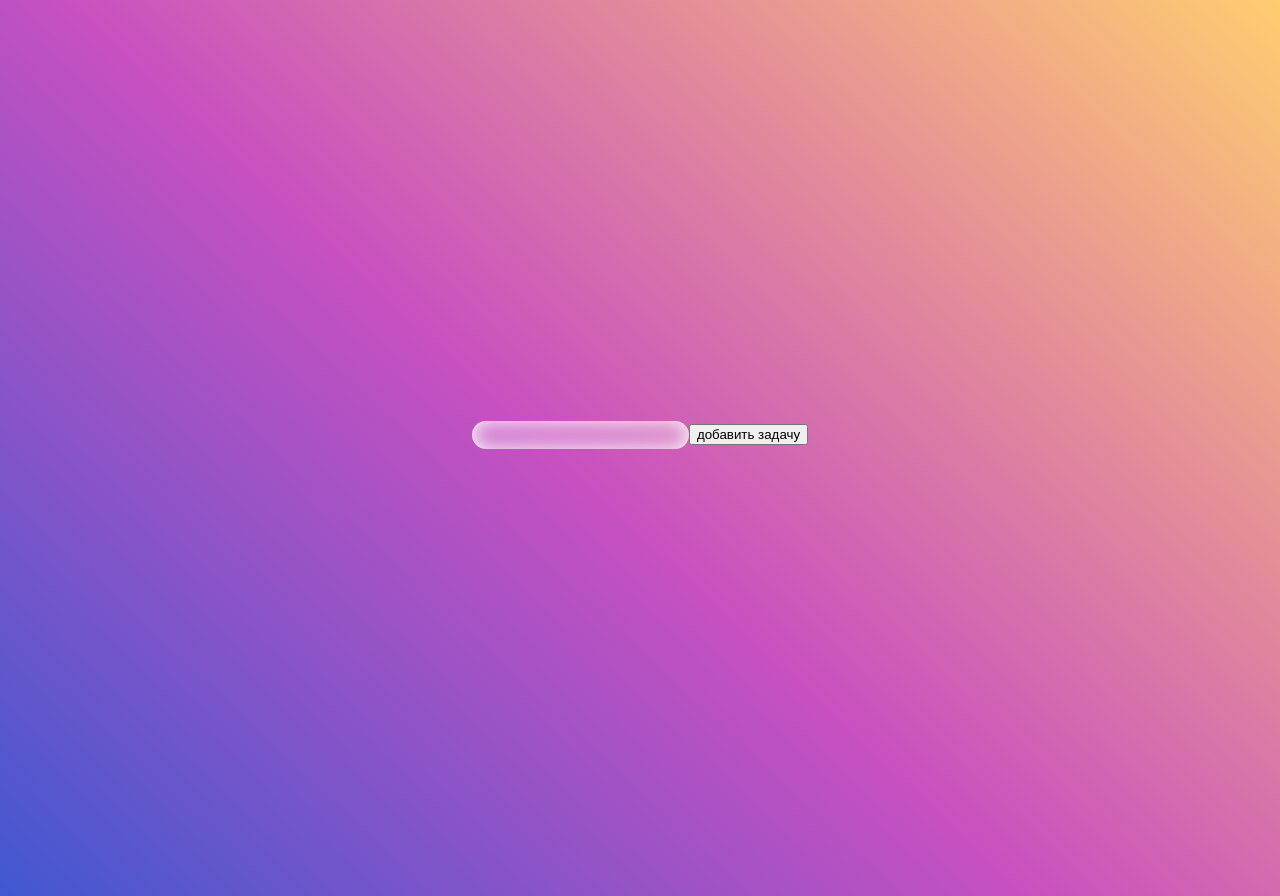
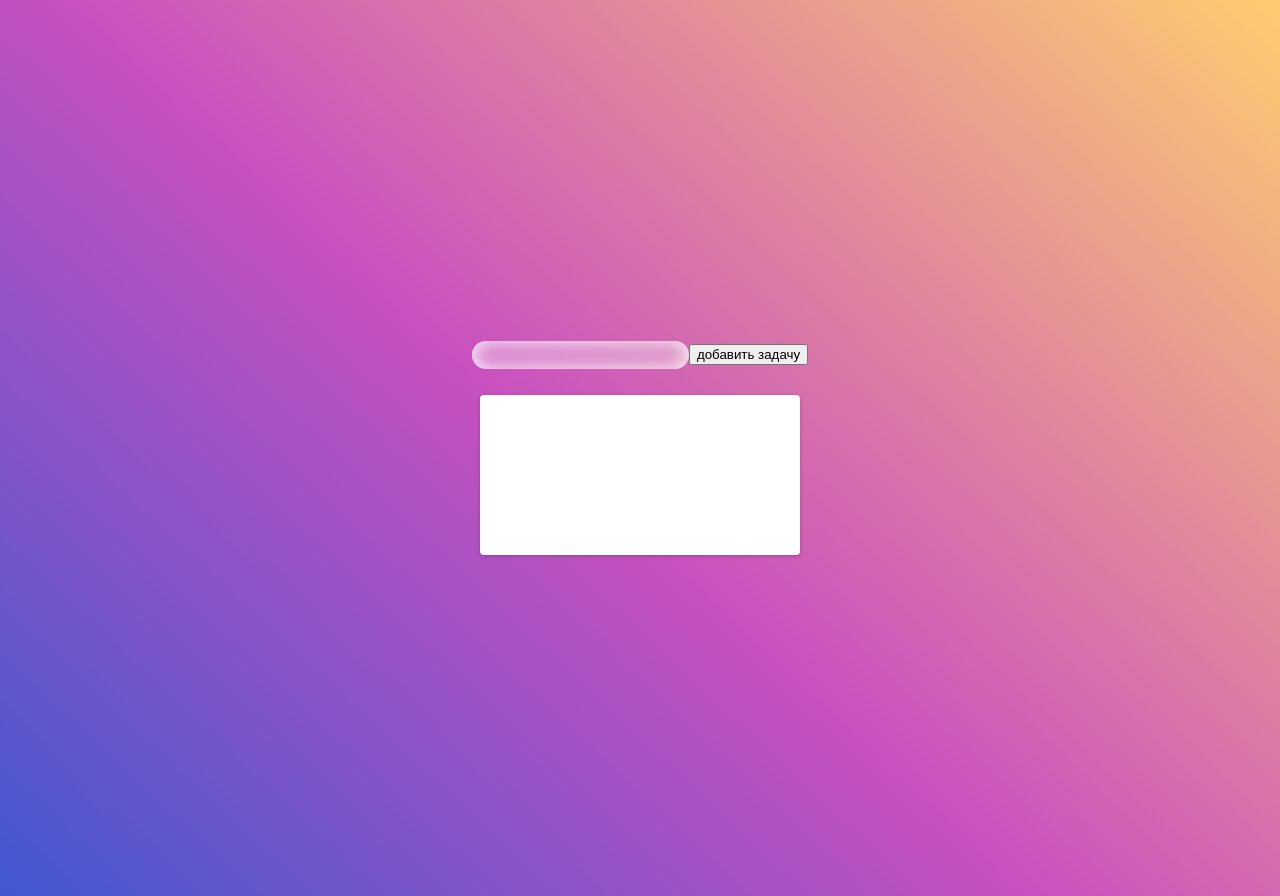
Before and after one commit to bubaololo/todo-react, a React (Create React App) app: page / in a window 1280 px wide. Built offline with nearby package versions, Linux system fonts and the light colour scheme; the HTML template or start-up script is replaced by a standard one.

Commit message:
update list

```diff
--- a/src/App.js
+++ b/src/App.js
@@ -4,13 +4,12 @@ import Form from "./components/Form";
 import List from "./components/List";
 
 function App() {
-  const [data, setData] = useState(["Initial string value"]);
+  const [data, setData] = useState([""]);
 
   return (
     <div className="main__wrapper">
       <Form setData={setData} />
-      {/* <List data={data} /> */}
-      <div className="item"></div>
+      <List data={data} />
     </div>
   );
 }
--- a/src/components/Form.jsx
+++ b/src/components/Form.jsx
@@ -10,6 +10,10 @@ function Form(props) {
     setData((prevData) => {
       return [...prevData, name];
     });
+
+    // NOTE:
+    // SET DATA
+    // fetch post payload={name}
 
     setName("");
   };
--- a/src/components/List.jsx
+++ b/src/components/List.jsx
@@ -1,14 +1,17 @@
-function List() {
-    return (
-      <div className="list">
-        <div className="list__item">
-          yolo!
+const List = (props) => {
+  const { data } = props;
+
+  // NOTE
+  // GET DATA
+
+  return (
+    <div className="list">
+      {data.map((dataItem, index) => (
+        <div key={index} className="list__item">
+          {dataItem}
         </div>
-        <div className="list__item">
-          yolo!
-        </div>
-      </div>
-
-    )
-  }
-  export default List;
+      ))}
+    </div>
+  );
+};
+export default List;
```
